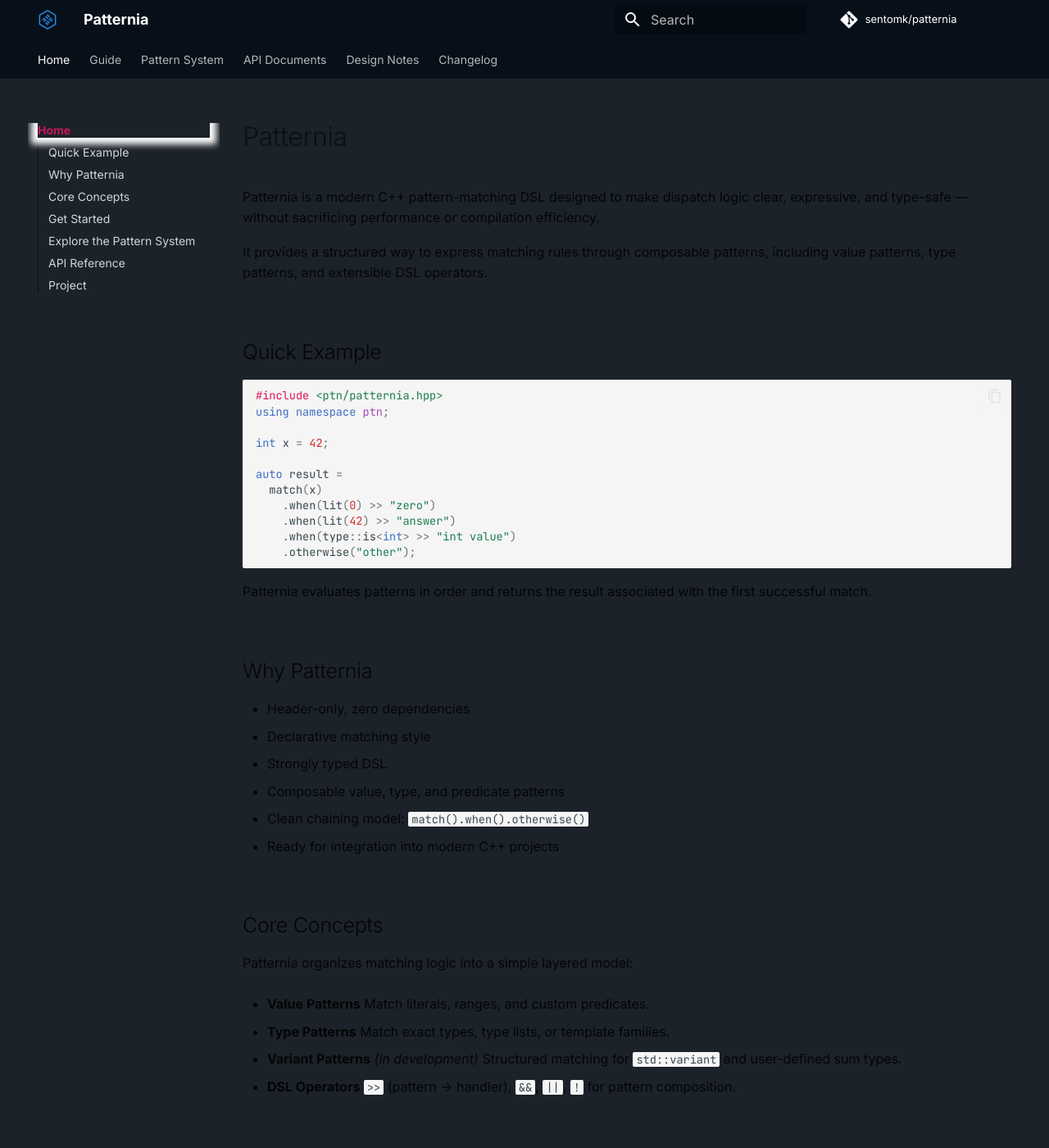
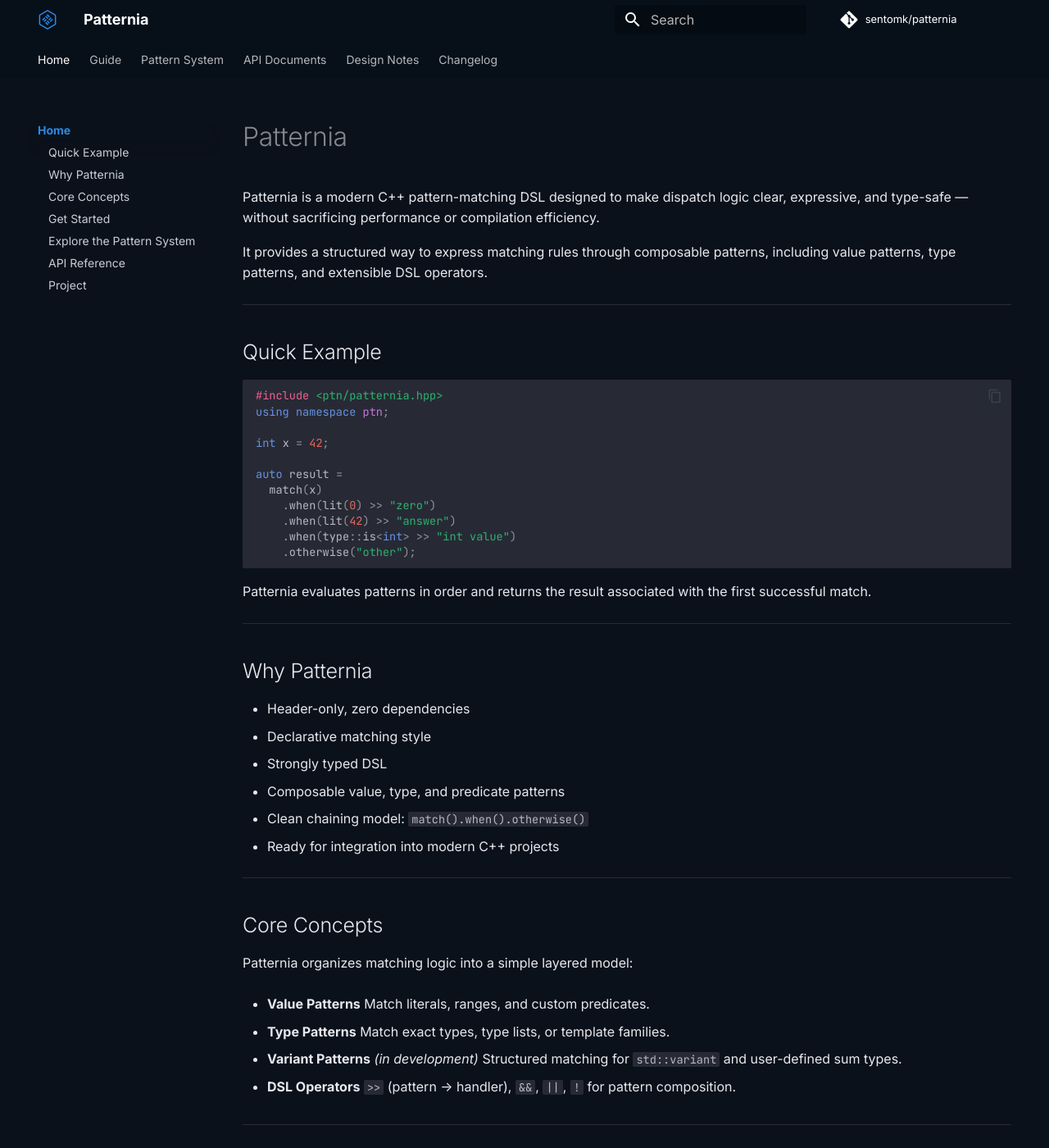
Before and after one commit to sentomk/patternia, an MkDocs documentation site: the page built from docs/index.md, in a window 1280 px wide and 1400 px high. Shown: the whole window at 82% size. Built offline with MkDocs 1.6.1 and Material for MkDocs 9.7.7, drawn with Linux system fonts in a browser that asks for light colours; comment, search, counter and statistics services are not loaded.

Commit message:
fix: fix some visual errors in custom theme.

```diff
--- a/docs/overrides/styles.css
+++ b/docs/overrides/styles.css
@@ -1,103 +1,93 @@
-/* ---------------------------
-   Patternia Custom Theme
-   --------------------------- */
+/* =========================================================
+   Patternia — Dual Theme (Light + Dark)
+   Fully compatible with mkdocs-material
+   ========================================================= */
 
-.md-header,
-.md-tabs {
-  background-color: #071019 !important;
+/* ---------------------------------------------------------
+   LIGHT THEME (scheme: default)
+   --------------------------------------------------------- */
+[data-md-color-scheme="default"] {
+  /* Background / Text */
+  --md-default-bg-color: #F7F9FC;
+  --md-default-fg-color: #0A0F18;
+
+  /* Brand blue */
+  --md-primary-fg-color: #0A1520;
+
+  /* Accent (Patternia Pink) */
+  --md-accent-fg-color: #c2185b;
+
+  /* Links */
+  --md-typeset-a-color: #333;
+
+  /* Navigation text */
+  --md-nav-link-color: #28303B;
+  --md-nav-link-color--active: #c2185b;
 }
 
-:root {
-  --md-primary-fg-color: #071019;
-  --md-primary-fg-color--light: #0a1520;
-  --md-primary-fg-color--dark: #000000;
-
-  --md-accent-fg-color: #c2185b;
-  --md-accent-fg-color--light: #d83c74;
-  --md-accent-fg-color--dark: #9b1448;
+[data-md-color-scheme="default"] .md-header,
+[data-md-color-scheme="default"] .md-tabs,
+[data-md-color-scheme="default"] .md-footer {
+  background-color: #0A1520 !important;
+  color: #ffffff !important;
 }
 
-.md-button,
-.md-typeset .md-button {
-  background-color: var(--md-accent-fg-color) !important;
-  color: white !important;
+/* ---------------------------------------------------------
+   DARK THEME (scheme: slate)
+   --------------------------------------------------------- */
+[data-md-color-scheme="slate"] {
+  /* Background / Text */
+  --md-default-bg-color: #0B111A;
+  --md-default-fg-color: #E6E9EF;
+
+  /* Brand dark */
+  --md-primary-fg-color: #071019;
+
+  /* Accent (hot pink) */
+  --md-accent-fg-color: #298be7;
+
+  /* Links */
+  --md-typeset-a-color: #fff;
+
+  /* Navigation text */
+  --md-nav-link-color: #C8CDD6;
+  --md-nav-link-color--active: #298be7;
 }
 
-/* 强调文字、链接 hover 等 */
+[data-md-color-scheme="slate"] .md-header,
+[data-md-color-scheme="slate"] .md-tabs,
+[data-md-color-scheme="slate"] .md-footer {
+  background-color: #071019 !important;
+  color: #ffffff !important;
+}
+
+/* ---------------------------------------------------------
+   SHARED STYLES (both light & dark)
+   --------------------------------------------------------- */
+
+.md-nav__link {
+  color: var(--md-nav-link-color) !important;
+}
+
+.md-nav__link--active {
+  color: var(--md-nav-link-color--active) !important;
+  font-weight: 600 !important;
+}
+
 a:hover {
   color: var(--md-accent-fg-color) !important;
 }
 
-/* Increase space between page content and footer */
-.md-main__inner {
-  padding-bottom: 3.5rem !important;
-  /* 56px */
+/* Buttons */
+.md-button,
+.md-typeset .md-button {
+  background-color: var(--md-accent-fg-color) !important;
+  color: #fff !important;
 }
 
-/* Override footer background color */
-.md-footer {
-  background-color: #071019 !important;
+/* Page layout */
+.md-main__inner,
+.md-main,
+body {
+  background-color: var(--md-default-bg-color) !important;
 }
-
-.md-footer-nav {
-  background-color: #071019 !important;
-}
-
-.md-footer-meta {
-  background-color: #071019 !important;
-}
-
-/* Entire page background (global) */
-body {
-  background-color: #1C222A !important;
-}
-
-/* Main content container */
-.md-main {
-  background-color: #1C222A !important;
-}
-
-/* Optional: content inner area */
-.md-main__inner {
-  background-color: #1C222A !important;
-}
-/* -----------------------------------------
-   1. Sidebar Navigation (Left Panel)
-   ----------------------------------------- */
-/* Remove background band above first child in active group */
-.md-nav__item--active {
-  background: transparent !important;
-}
-
-.md-nav__item--active>.md-nav__list {
-  background: transparent !important;
-}
-
-.md-nav--primary .md-nav__item--active>.md-nav__link {
-  background-color: transparent !important;
-}
-
-.md-nav--primary .md-nav__item--active>.md-nav__link::before {
-  background-color: #c2185b !important;
-}
-
-/* Navigation link (normal) */
-.md-nav__link {
-  color: #d0d6df !important;
-}
-
-/* Active link */
-.md-nav__link--active {
-  color: #c2185b !important;
-  font-weight: 600 !important;
-}
-
-/* Section title */
-.md-nav__title {
-  color: #cdd6e0 !important;
-}
-
-/* Divider line */
-.md-nav--primary .md-nav__item--active>.md-nav__link::before {
-  background-color: #c2185b !important;
-}
--- a/mkdocs.yml
+++ b/mkdocs.yml
@@ -11,12 +11,10 @@
   language: en
 
   palette:
-    - scheme: default
-      primary: custom-dark
-      accent: custom-pink
     - scheme: slate
-      primary: custom-dark
-      accent: custom-pink
+      primary: custom
+      accent: custom
+      media: "(prefers-color-scheme: dark)"
   custom_dir: docs/overrides
 
   logo: assets/favicon.svg
```
